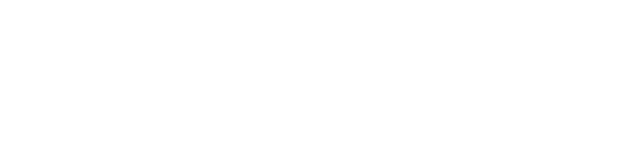
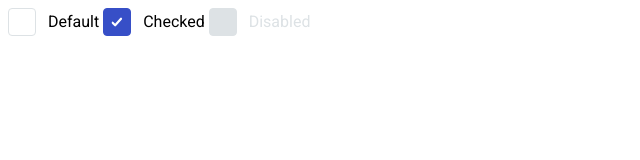
Before and after one commit to js-tasks-ru/htmlcss-20210916_viktor-minor, a website: page 07-lection5/01-checkbox/index.html in a window 1280 px wide. Shown: the whole page, without its empty margins (0-640 px from the left). Drawn offline with Linux system fonts and the light colour scheme.

Commit message:
adding checkbox

```diff
--- a/07-lection5/01-checkbox/checkbox.css
+++ b/07-lection5/01-checkbox/checkbox.css
@@ -0,0 +1,73 @@
+.checkbox {
+    display: inline-block;
+}
+
+.checkbox__input {
+    width: 0;
+    height: 0;
+    opacity: 0;
+    outline: none;
+    position: absolute;
+}
+
+.checkbox__state {
+    display: flex;
+    align-items: center;
+}
+
+.checkbox__control {
+    position: relative;
+    border: 1px solid var(--grey-2);
+    height: 28px;
+    width: 28px;
+    border-radius: 4px;
+    box-sizing: border-box;
+    background: var(--white);
+    cursor: pointer;
+}
+
+.checkbox__label {
+    font-size: 16px;
+    font-weight: 400;
+    line-height: 24px;
+    margin-left: 12px;
+}
+
+
+.checkbox__icon {
+    position: absolute;
+    left: 50%;
+    top: 50%;
+    transform: translate(-50%, -50%);
+    width: 11px;
+    height: 10px;
+    display: none;
+}
+
+.checkbox__input:checked ~ .checkbox__state .checkbox__control {
+    background: var(--blue);
+    border-color: var(--blue);
+}
+
+.checkbox__input:checked ~ .checkbox__state .checkbox__icon {
+    display: inline-block;
+}
+
+.checkbox__input:focus ~ .checkbox__state .checkbox__label {
+    text-decoration: underline;
+}
+
+.checkbox__input:disabled ~ .checkbox__state .checkbox__label {
+    text-decoration: none;
+    color: var(--grey-2);
+}
+
+.checkbox__input:disabled ~ .checkbox__state .checkbox__control {
+    background: var(--grey-2);
+    border-color: var(--grey-2);
+    cursor: auto;
+}
+
+.checkbox__input:disabled ~ .checkbox__state .checkbox__icon {
+    display: none;
+}
--- a/07-lection5/01-checkbox/index.html
+++ b/07-lection5/01-checkbox/index.html
@@ -6,6 +6,85 @@
   <link rel="stylesheet" href="./checkbox.css">
 </head>
 <body>
-
+<div>
+  <label class="checkbox">
+    <input class="checkbox__input" type="checkbox">
+    <div class="checkbox__state">
+      <div class="checkbox__control">
+        <svg
+          class="checkbox__icon"
+          width="15"
+          height="13"
+          viewBox="0 0 15 13"
+          fill="none"
+          xmlns="http://www.w3.org/2000/svg"
+        >
+          <path
+            d="M1.5 7.5L5 11L13 2"
+            stroke="white"
+            stroke-width="3"
+            stroke-linecap="round"
+            stroke-linejoin="round"
+          />
+        </svg>
+      </div>
+      <div class="checkbox__label">
+        Default
+      </div>
+    </div>
+  </label>
+  <label class="checkbox">
+    <input class="checkbox__input" type="checkbox" checked>
+    <div class="checkbox__state">
+      <div class="checkbox__control">
+        <svg
+          class="checkbox__icon"
+          width="15"
+          height="13"
+          viewBox="0 0 15 13"
+          fill="none"
+          xmlns="http://www.w3.org/2000/svg"
+        >
+          <path
+            d="M1.5 7.5L5 11L13 2"
+            stroke="white"
+            stroke-width="3"
+            stroke-linecap="round"
+            stroke-linejoin="round"
+          />
+        </svg>
+      </div>
+      <div class="checkbox__label">
+        Checked
+      </div>
+    </div>
+  </label>
+  <label class="checkbox">
+    <input class="checkbox__input" type="checkbox" disabled>
+    <div class="checkbox__state">
+      <div class="checkbox__control">
+        <svg
+          class="checkbox__icon"
+          width="15"
+          height="13"
+          viewBox="0 0 15 13"
+          fill="none"
+          xmlns="http://www.w3.org/2000/svg"
+        >
+          <path
+            d="M1.5 7.5L5 11L13 2"
+            stroke="white"
+            stroke-width="3"
+            stroke-linecap="round"
+            stroke-linejoin="round"
+          />
+        </svg>
+      </div>
+      <div class="checkbox__label">
+        Disabled
+      </div>
+    </div>
+  </label>
+</div>
 </body>
 </html>
```
Lines whose indentation alone changed are shown as unchanged.
